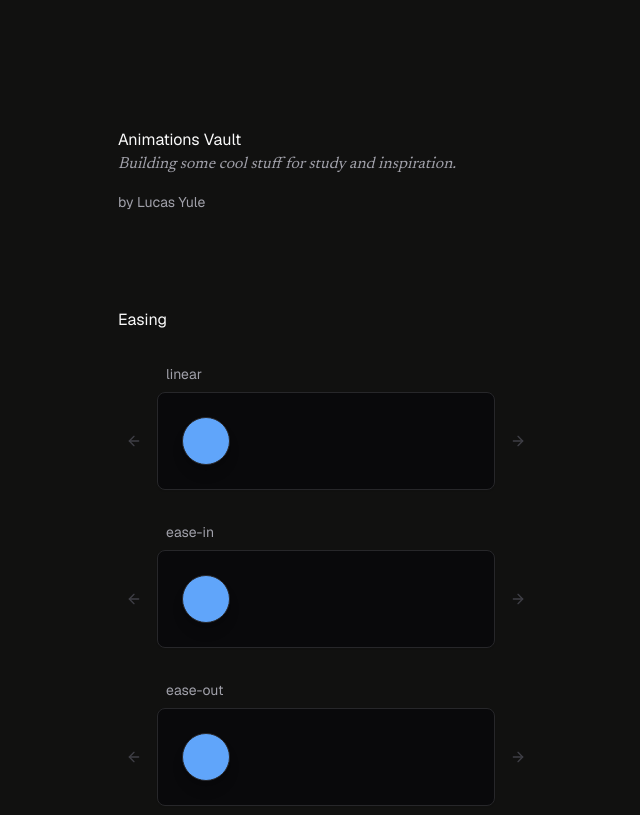
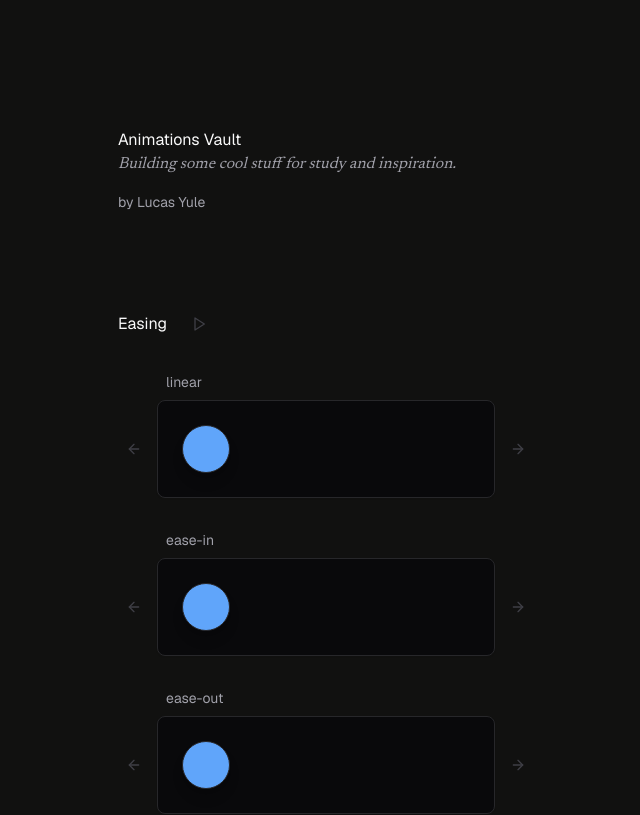
Before and after one commit to lucasyule2212/animations-vault, a Next.js app: page / in a window 1280 px wide. Shown: the top 815 px of the page, without its empty margins (314-954 px from the left). Built offline with nearby package versions, Linux system fonts and the light colour scheme.

Commit message:
refactor(ease-section): adding global justify control + play all button

```diff
--- a/src/app/(home)/components/ease-section.tsx
+++ b/src/app/(home)/components/ease-section.tsx
@@ -1,15 +1,33 @@
+'use client'
+import { Play } from 'lucide-react'
+import { useState } from 'react'
+
 import EaseComponent from '@/components/easing-animations/ease-component'
+import { Button } from '@/components/ui/button'
 
 const EaseSection = () => {
+  const [justifyAll, setJustifyAll] = useState<'start' | 'end'>('start')
+
+  function handleToggleJustifyAll() {
+    setJustifyAll((prev) => (prev === 'start' ? 'end' : 'start'))
+  }
   return (
     <section className="mt-24 flex flex-col gap-4 px-52">
-      <header>
+      <header className="flex items-center  gap-4">
         <h2>Easing</h2>
+        <Button
+          variant="ghost"
+          size="icon"
+          onClick={handleToggleJustifyAll}
+          className="h-8 w-8 rounded-full"
+        >
+          <Play className="h-4 w-4 text-zinc-700" />
+        </Button>
       </header>
-      <EaseComponent easing="linear" />
-      <EaseComponent easing="ease-in" />
-      <EaseComponent easing="ease-out" />
-      <EaseComponent easing="ease-in-out" />
+      <EaseComponent easing="linear" justifyAll={justifyAll} />
+      <EaseComponent easing="ease-in" justifyAll={justifyAll} />
+      <EaseComponent easing="ease-out" justifyAll={justifyAll} />
+      <EaseComponent easing="ease-in-out" justifyAll={justifyAll} />{' '}
     </section>
   )
 }
```
